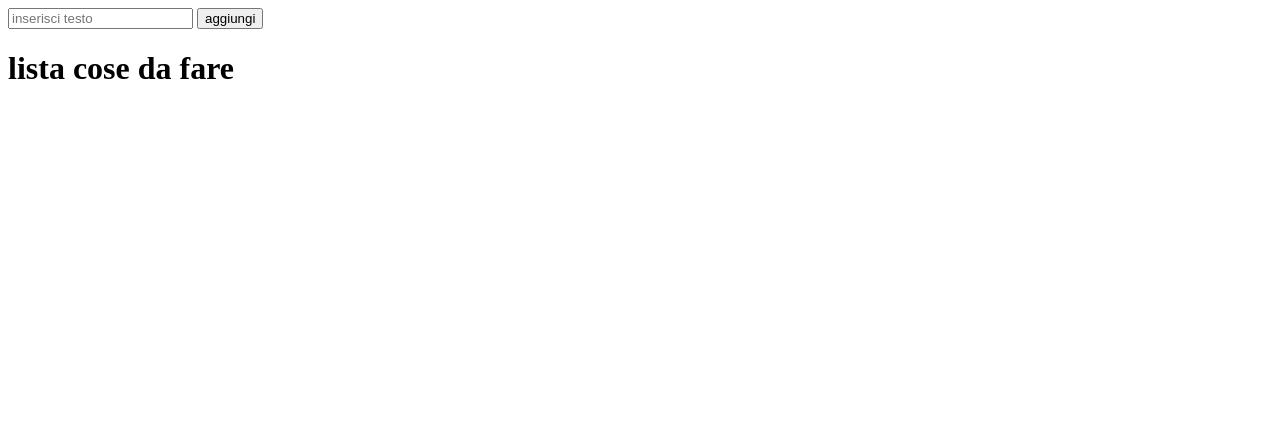
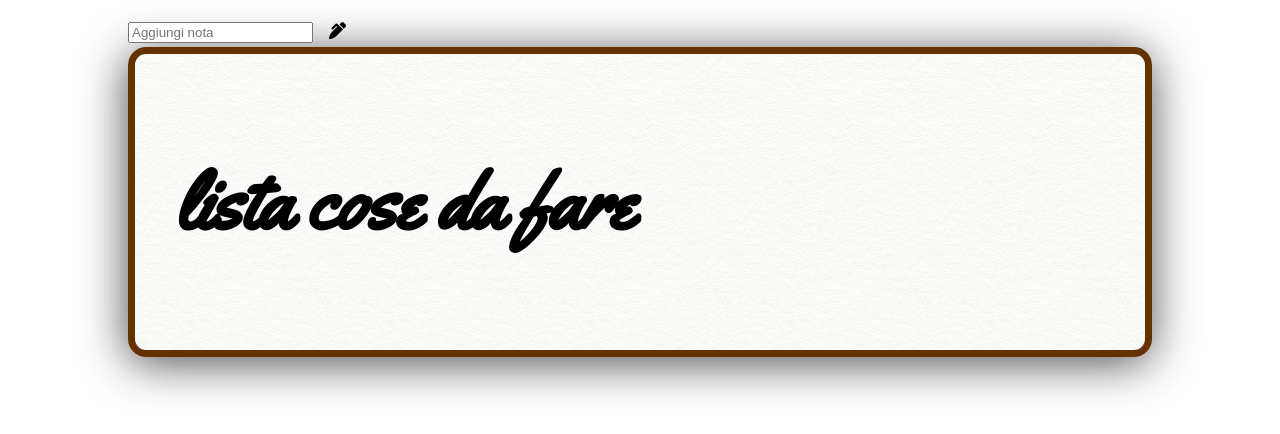
Before and after one commit to denniolimpio/rest-todoolean, a plain HTML site: page index.html in a window 1280 px wide. Drawn offline with nearby package versions, Linux system fonts and the light colour scheme; no server answers.

Commit message:
layout completato

```diff
--- a/css/style.css
+++ b/css/style.css
@@ -0,0 +1,34 @@
+body {
+  font-size: 40px;
+  width: 80%;
+  margin: auto;
+}
+
+button {
+  border: none;
+  background: none;
+}
+.container i {
+  font-size: 30px;
+}
+
+ul li {
+  list-style-type: upper-roman;
+  border-bottom: .5px solid grey;
+
+}
+
+.container {
+  padding: 40px;
+  font-family: 'Yellowtail', cursive;
+  background-image: url(../img/paper.png);
+  box-shadow: -1px 6px 47px -1px rgba(0,0,0,0.73);
+   border-radius: 18px 18px 18px 18px;
+   border: 7px solid #633200;
+   transition: all 1s ease
+}
+
+
+.penna {
+  font-size: 17px;
+}
--- a/index.html
+++ b/index.html
@@ -10,6 +10,7 @@
   <script src="https://cdnjs.cloudflare.com/ajax/libs/handlebars.js/4.7.6/handlebars.js"></script> <!-- handlebars -->
 
   <!-- css -->
+  <link href="https://fonts.googleapis.com/css2?family=Yellowtail&display=swap" rel="stylesheet">
   <link rel="stylesheet" href="https://use.fontawesome.com/releases/v5.4.2/css/all.css">
   <link rel="stylesheet" href="css/style.css">
   </head>
@@ -19,20 +20,29 @@
 
     <div>
 
-      <input id="inputBar" placeholder="inserisci testo">
-      <button id="addText" name="button "> aggiungi</button>
+      <input id="inputBar" placeholder="Aggiungi nota">
+      <button id="addText" name="button ">
+          <i class="fas fa-pen-alt penna"></i>
+      </button>
 
     </div>
+
+<div class="container">
   <h1>lista cose da fare</h1>
 
   <ul id="todo-list">
   </ul>
 
+</div>
+
+
 
   <script id="list-template" type="text/x-handlebars-template">
 
     <li data-id ="{{id}}"> {{text}}
-      <button class="deleteText"> X </button>
+      <button class="deleteText">
+          <i class="fas fa-eraser"></i>
+       </button>
     </li>
 
   </script>
```
Also changed, not shown: img/paper.png (added), 4 other files.
